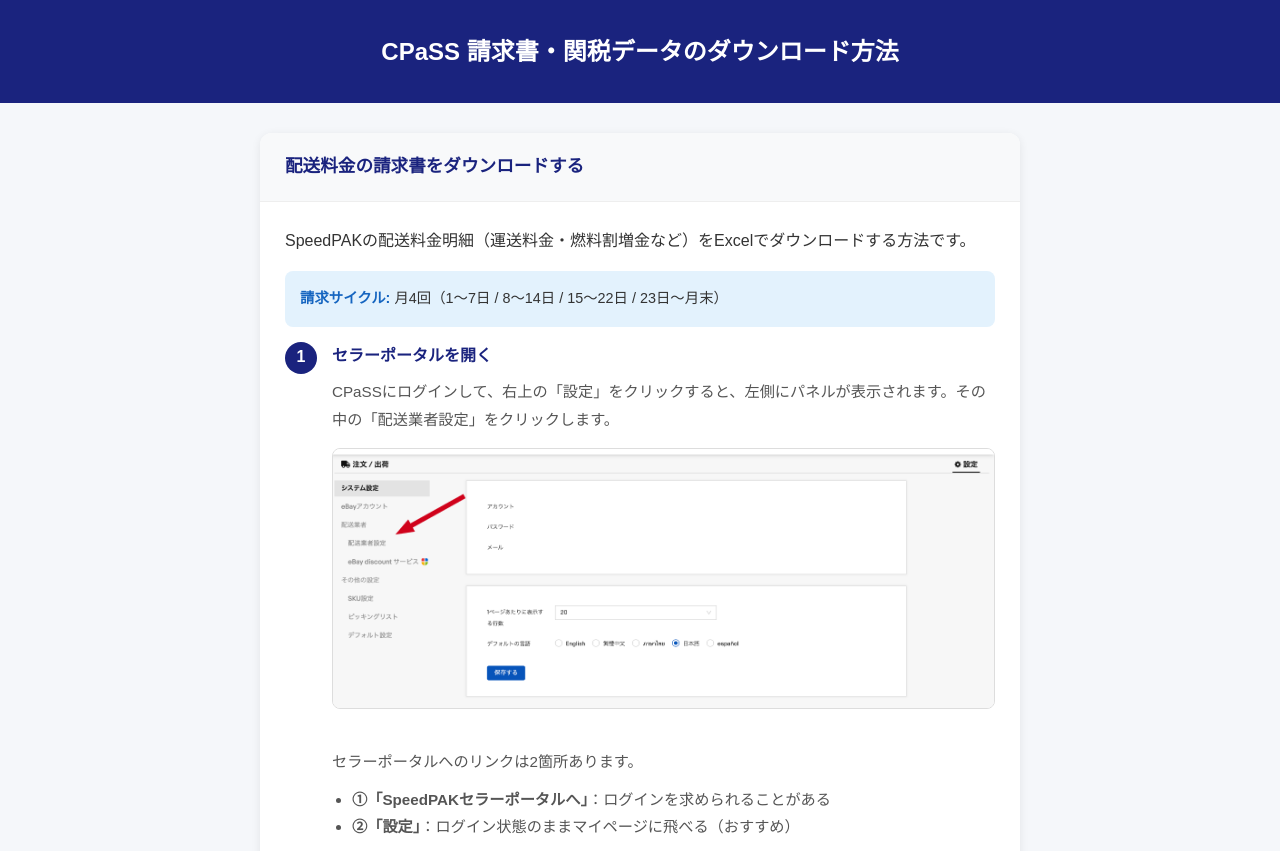
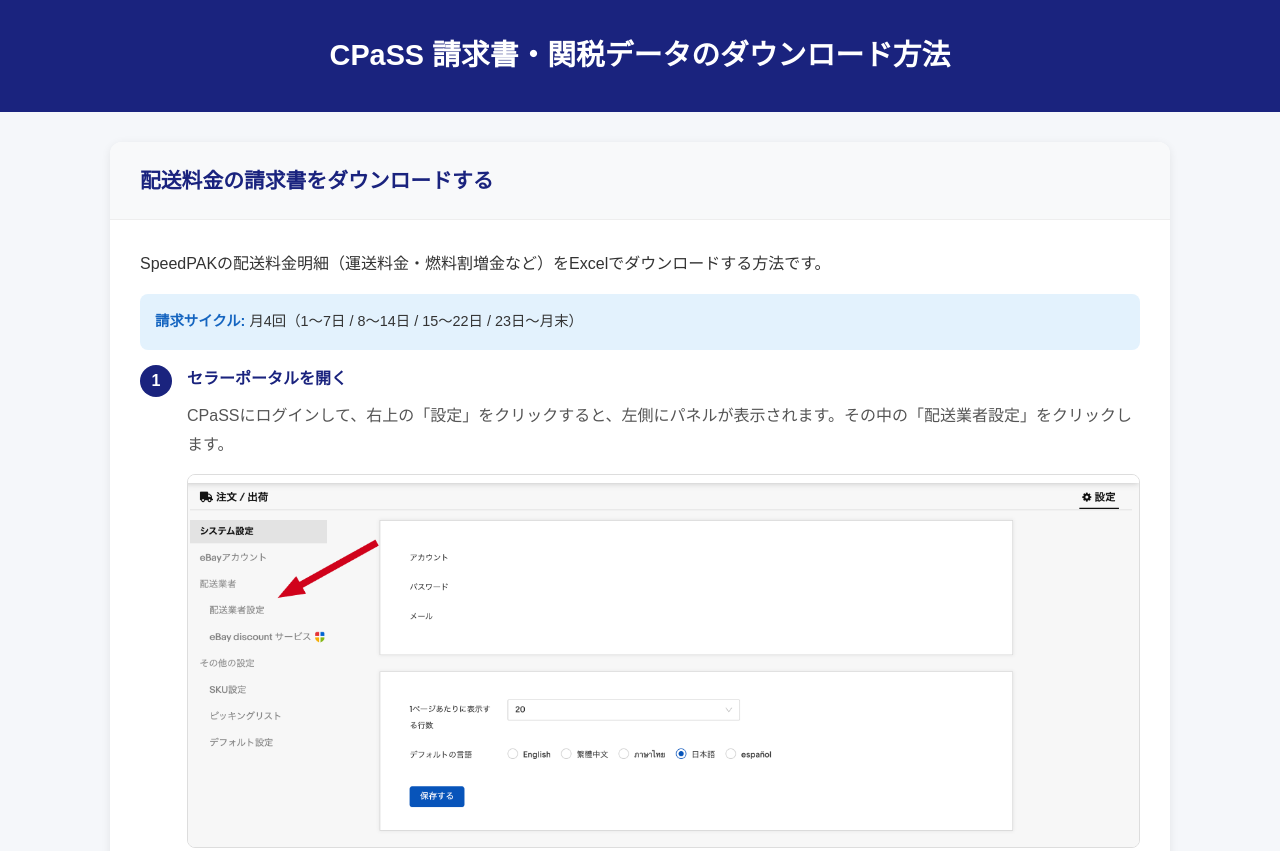
Before and after one commit to naokijodan/cpass-invoice-guide, a plain HTML site: page index.html in a window 1280 px wide. Shown: the top 851 px of the page. Drawn offline with Linux system fonts and the light colour scheme.

Commit message:
style: 横幅とフォントサイズを拡大

```diff
--- a/index.html
+++ b/index.html
@@ -13,6 +13,7 @@
 
         body {
             font-family: 'Hiragino Sans', 'Hiragino Kaku Gothic ProN', sans-serif;
+            font-size: 16px;
             line-height: 1.8;
             color: #333;
             background: #f5f7fa;
@@ -26,11 +27,11 @@
         }
 
         .header h1 {
-            font-size: 1.5rem;
+            font-size: 1.8rem;
         }
 
         .container {
-            max-width: 800px;
+            max-width: 1100px;
             margin: 0 auto;
             padding: 30px 20px;
         }
@@ -45,15 +46,15 @@
 
         .section-header {
             background: #f8f9fa;
-            padding: 18px 25px;
+            padding: 20px 30px;
             border-bottom: 1px solid #eee;
-            font-size: 1.1rem;
+            font-size: 1.3rem;
             font-weight: bold;
             color: #1a237e;
         }
 
         .section-content {
-            padding: 25px;
+            padding: 30px;
         }
 
         .step {
@@ -90,7 +91,7 @@
 
         .step-text p {
             color: #555;
-            font-size: 0.95rem;
+            font-size: 1rem;
         }
 
         .path {
```
